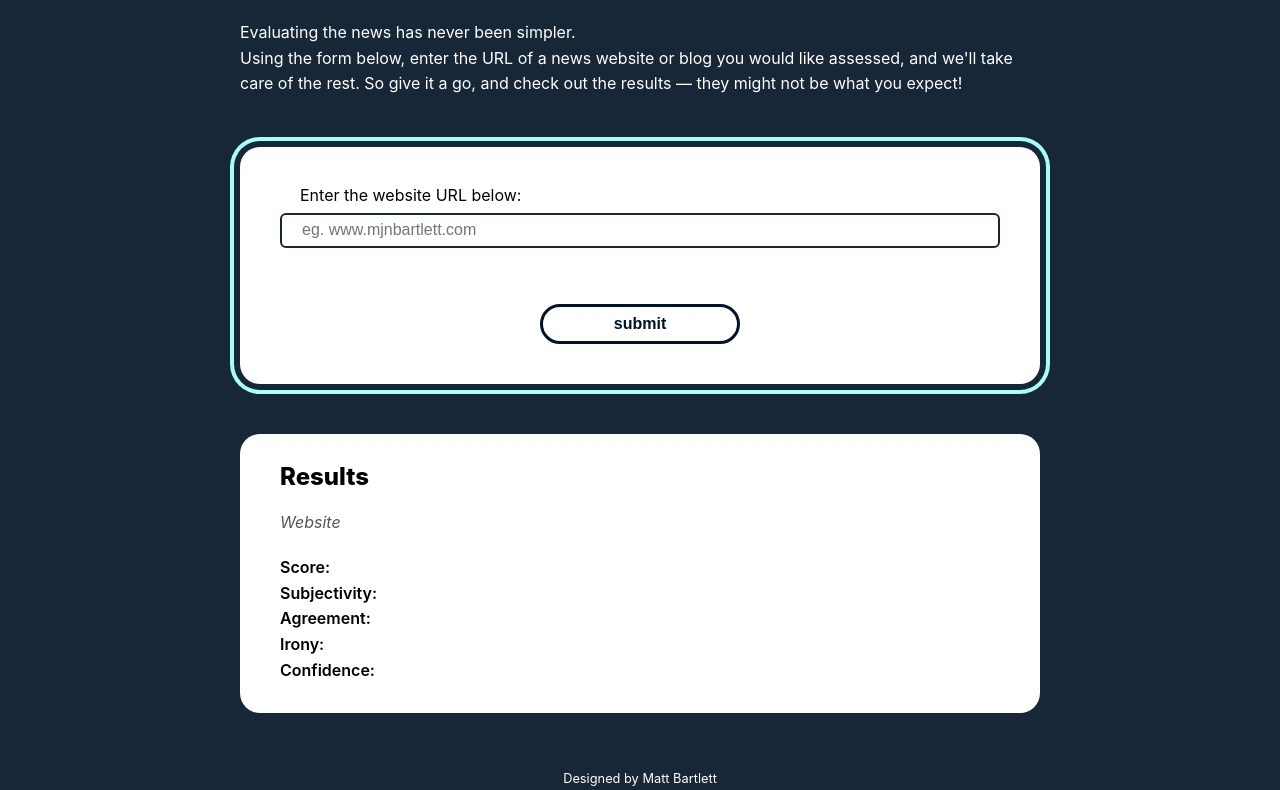
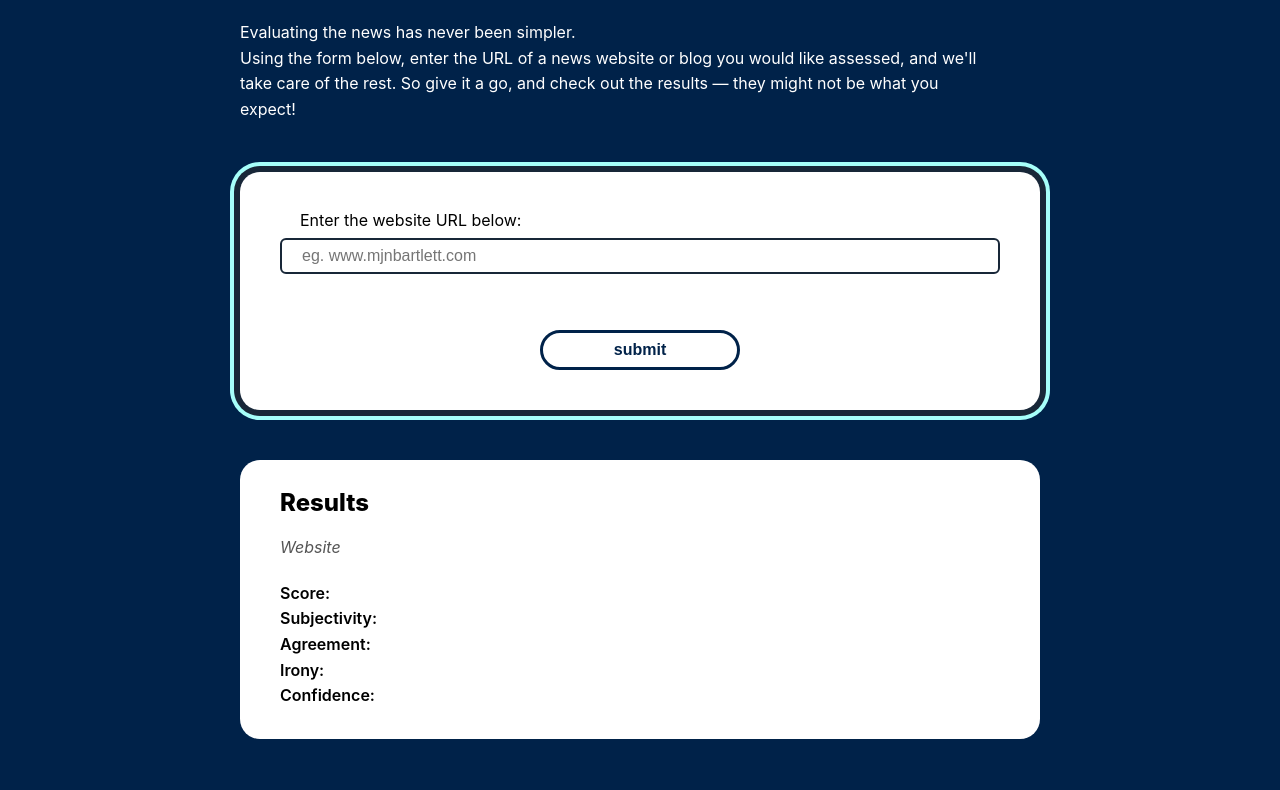
Before and after one commit to MJNBartlett/NLP-News-Evaluator, a website built with webpack: page src/client/views/index.html in a window 1280 px wide. Shown: the part 368-1158 px from the top of the page. Built offline with nearby package versions, Linux system fonts and the light colour scheme.

Commit message:
Minor style adjustment.

```diff
--- a/src/client/styles/base.css
+++ b/src/client/styles/base.css
@@ -2,7 +2,7 @@ body {
   display: flex;
   flex-direction: column;
   min-height: 100vh;
-  background: #182738;
+  background: #002249;
   font-family: -apple-system, BlinkMacSystemFont, sans-serif;
   color: #fff;
   padding: 0 12px;
@@ -36,6 +36,7 @@ h2{
   font-size: 1em;
   margin-top: 40px;
   line-height: 1.6em;
+  max-width: 750px;
 }
 #results{
   line-height: 1.6em;
--- a/src/client/styles/form.css
+++ b/src/client/styles/form.css
@@ -41,23 +41,23 @@ label{
   border: 2px solid #182738;
   font-size: 1em;
   height: 2.2rem;
-  color: #001328;
+  color: #002249;
 }
 #submit-button{
   appearance: none;
-  border: 3px solid #001328;
+  border: 3px solid #002249;
   background: none;
   margin: auto;
   border-radius: 20px;
   font-size: 1em;
   font-weight: 600;
   height: 40px;
-  color: #001328;
+  color: #002249;
   cursor: pointer;
   transition: 0.2s ease;
 }
 #submit-button:hover{
-  background: #001328;
+  background: #002249;
   color: white;
   text-decoration: underline;
   text-decoration-color: #A6FFFA;
```
